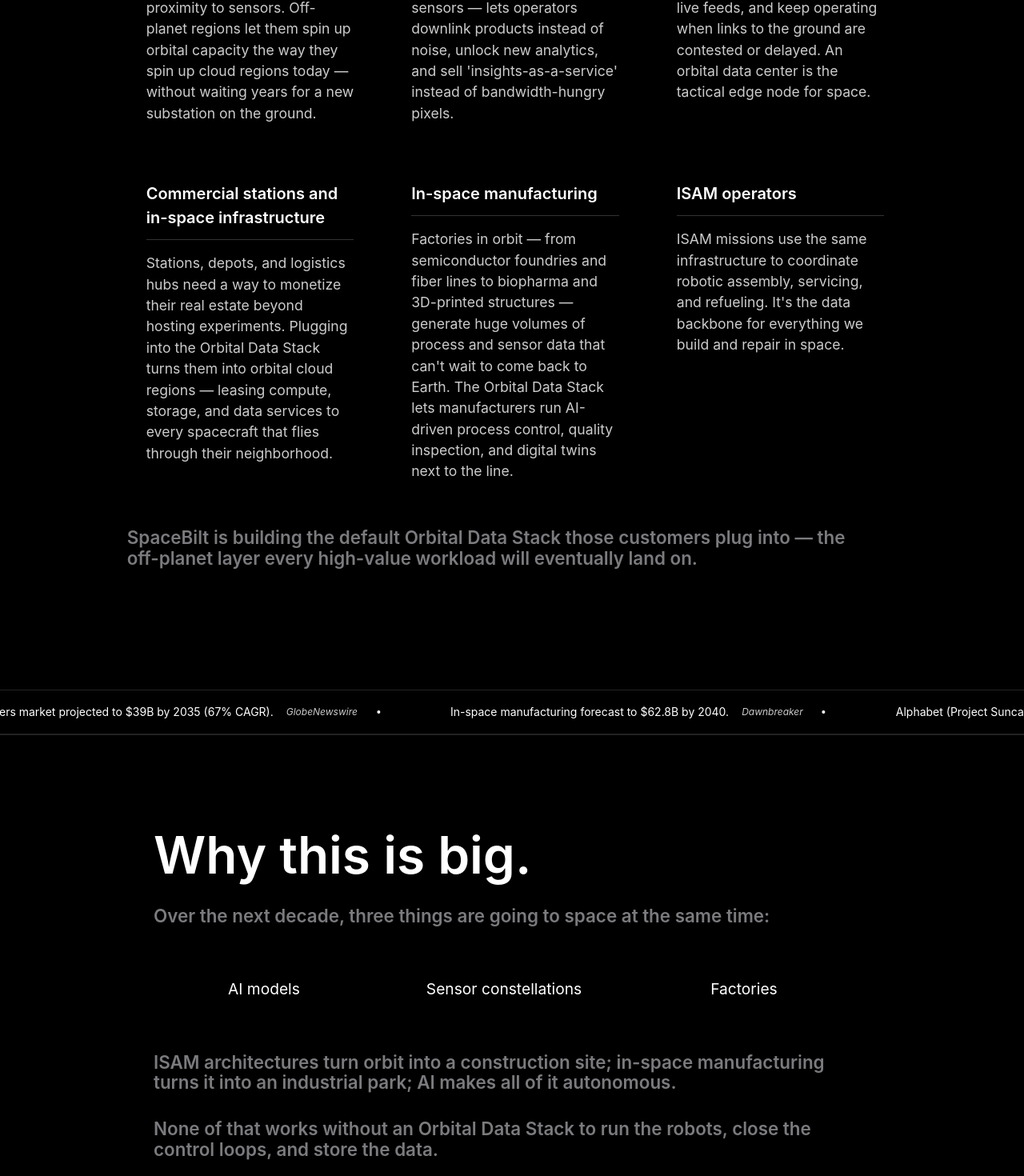
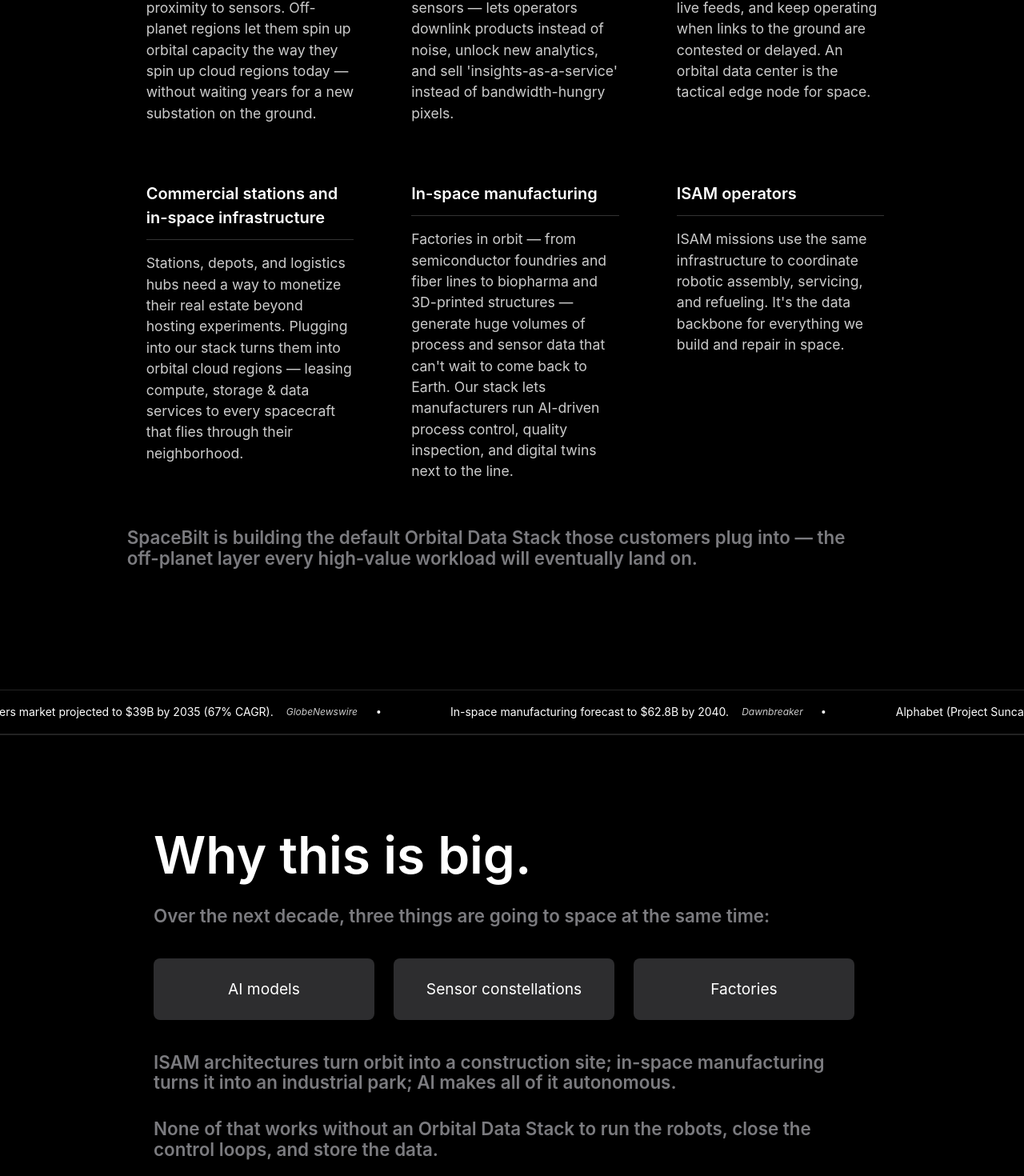
Before and after one commit to bigbadbrad/spacebilt, a Next.js app: page / in a window 1280 px wide. Shown: the part 6709-8179 px from the top of the page at 80% size. Built offline with nearby package versions, Linux system fonts and the light colour scheme; no server answers.

Commit message:
more tweaks

```diff
--- a/src/components/home/home-sections.tsx
+++ b/src/components/home/home-sections.tsx
@@ -625,7 +625,7 @@ export const WhoNeedsOrbitalDataStack: React.FC = () => {
                       fontSize: "1.1rem",
                     }}
                   >
-                    Stations, depots, and logistics hubs need a way to monetize their real estate beyond hosting experiments. Plugging into the Orbital Data Stack turns them into orbital cloud regions — leasing compute, storage, and data services to every spacecraft that flies through their neighborhood.
+                    Stations, depots, and logistics hubs need a way to monetize their real estate beyond hosting experiments. Plugging into our stack turns them into orbital cloud regions — leasing compute, storage & data services to every spacecraft that flies through their neighborhood.
                   </Typography>
                 </Box>
               </Grid>
@@ -659,7 +659,7 @@ export const WhoNeedsOrbitalDataStack: React.FC = () => {
                       fontSize: "1.1rem",
                     }}
                   >
-                    Factories in orbit — from semiconductor foundries and fiber lines to biopharma and 3D-printed structures — generate huge volumes of process and sensor data that can't wait to come back to Earth. The Orbital Data Stack lets manufacturers run AI-driven process control, quality inspection, and digital twins next to the line.
+                    Factories in orbit — from semiconductor foundries and fiber lines to biopharma and 3D-printed structures — generate huge volumes of process and sensor data that can't wait to come back to Earth. Our stack lets manufacturers run AI-driven process control, quality inspection, and digital twins next to the line.
                   </Typography>
                 </Box>
               </Grid>
@@ -772,7 +772,7 @@ export const Big: React.FC = () => {
               <Grid item xs={12} md={4}>
                 <Box
                   sx={{
-                    backgroundColor: "#000000",
+                    backgroundColor: "#2d2d2f",
                     p: 3,
                     height: "100%",
                     borderRadius: 1,
@@ -792,7 +792,7 @@ export const Big: React.FC = () => {
               <Grid item xs={12} md={4}>
                 <Box
                   sx={{
-                    backgroundColor: "#000000",
+                    backgroundColor: "#2d2d2f",
                     p: 3,
                     height: "100%",
                     borderRadius: 1,
@@ -812,7 +812,7 @@ export const Big: React.FC = () => {
               <Grid item xs={12} md={4}>
                 <Box
                   sx={{
-                    backgroundColor: "#000000",
+                    backgroundColor: "#2d2d2f",
                     p: 3,
                     height: "100%",
                     borderRadius: 1,
--- a/src/components/main-navbar.tsx
+++ b/src/components/main-navbar.tsx
@@ -108,7 +108,7 @@ export const MainNavbar: FC<MainNavbarProps> = ({ colorScheme = 'dark' }) => {
                   mx: 'auto',
                 }}
               >
-                <LogoThin height={isMobile ? 20 : 26} fill={logoFillColor} />
+                <LogoThin height={isMobile ? 18 : 26} fill={logoFillColor} />
               </Box>
             </Link>
           </Box>
```
